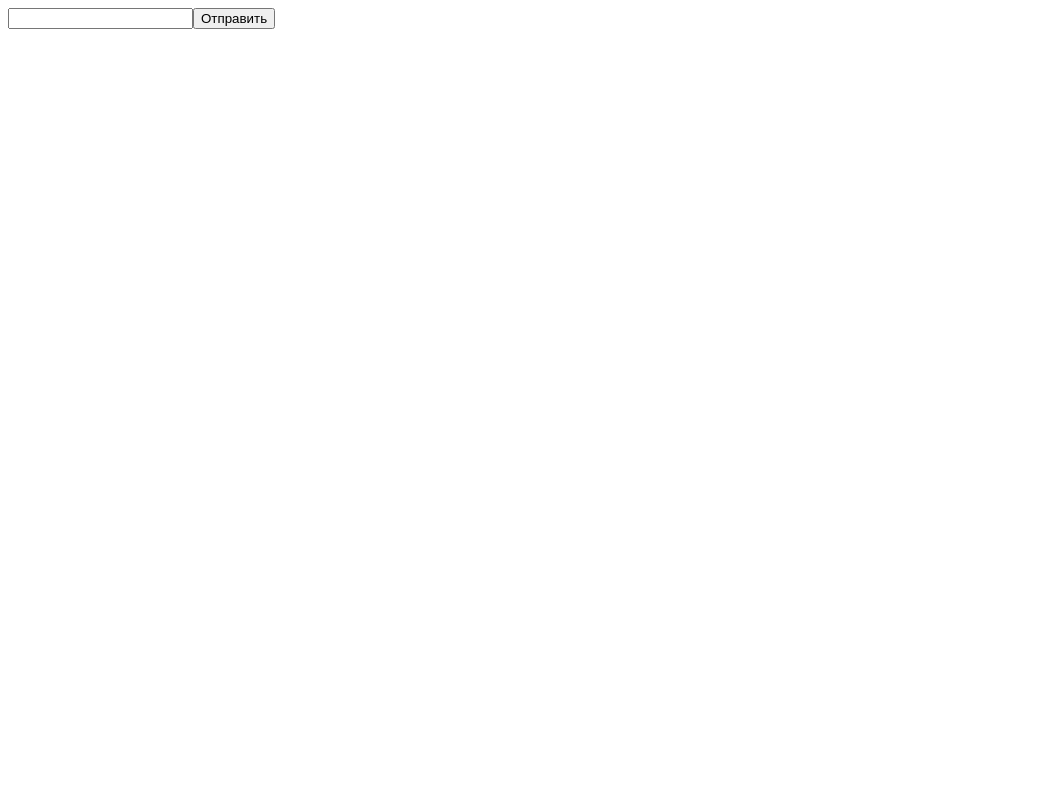
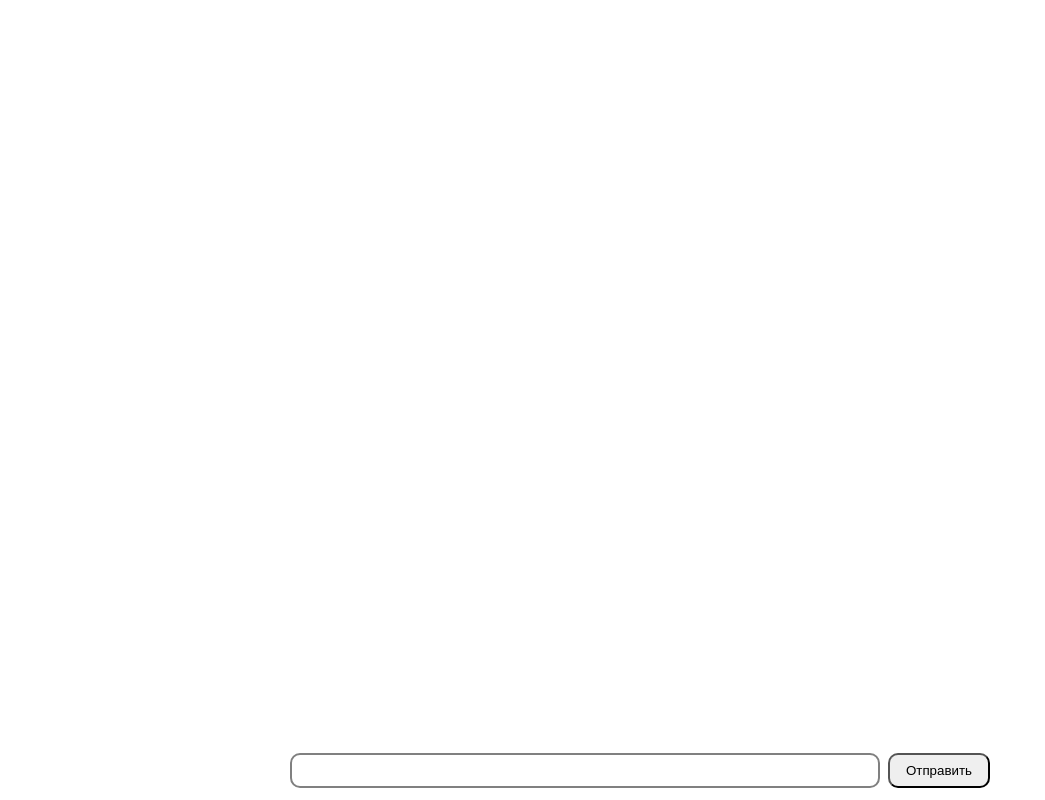
Before and after one commit to ieSkie/chat, a React app in the folder frontend/: page / in a window 1280 px wide. Shown: the whole page, without its empty margins (0-1045 px from the left). Built offline with nearby package versions, Linux system fonts and the light colour scheme; the HTML template or start-up script is replaced by a standard one.

Commit message:
add styling, loading indicator

```diff
--- /dev/null
+++ b/frontend/src/App.css
@@ -0,0 +1,60 @@
+body {
+  margin: 0;
+  padding: 0;
+}
+.message ul,
+.message ol {
+  padding-left: 20px;
+  margin: 4px 0;
+}
+.chat-app {
+  display: flex;
+  flex-direction: column;
+  height: 100vh;
+}
+.messages-container {
+  margin: 0 auto;
+  flex: 1;
+  overflow-y: auto;
+  display: flex;
+  flex-direction: column;
+  gap: 8px;
+  padding: 16px;
+  max-width: 700px;
+  width: 100%;
+}
+.chat-input {
+  max-width: 700px;
+  width: 100%;
+  margin: 0 auto;
+  display: flex;
+  align-items: center;
+  gap: 8px;
+  padding: 12px;
+}
+.chat-input input {
+  flex: 1;
+  border-radius: 10px;
+  border: 2px solid grey;
+  padding: 8px 12px;
+}
+
+.chat-input button {
+  padding: 8px 16px;
+  border-radius: 10px;
+}
+.message {
+  padding: 10px;
+  border-radius: 10px;
+  max-width: 70%; /* чтобы сообщение не растягивалось на всю ширину колонки */
+}
+
+.message.user {
+  align-self: flex-end; /* подумай, flex-end или flex-start? */
+  background-color: rgb(181, 170, 170);
+}
+
+.message.bot {
+  align-self: flex-start;
+  background-color: rgb(230, 230, 230);
+}
--- a/frontend/src/App.jsx
+++ b/frontend/src/App.jsx
@@ -1,11 +1,15 @@
 import { useState } from "react";
+import "./App.css";
 import MessageList from "./components/MessageList";
 import ChatInput from "./components/ChatInput";
 
 function App() {
   const [input, setInput] = useState("");
   const [messages, setMessages] = useState([]);
+  const [isLoading, setIsLoading] = useState(false);
   async function sendMessage() {
+    if (!input.trim()) return;
+    setIsLoading(true);
     setMessages([...messages, { role: "user", text: input }]);
     setInput("");
 
@@ -20,11 +24,12 @@ function App() {
       { role: "user", text: input },
       { role: "bot", text: data.reply },
     ]);
+    setIsLoading(false);
   }
   return (
-    <div>
+    <div className="chat-app">
+      <MessageList messages={messages} isLoading={isLoading} />
       <ChatInput input={input} setInput={setInput} sendMessage={sendMessage} />
-      <MessageList messages={messages} />
     </div>
   );
 }
--- a/frontend/src/components/ChatInput.jsx
+++ b/frontend/src/components/ChatInput.jsx
@@ -1,6 +1,6 @@
 export default function ChatInput({ input, setInput, sendMessage }) {
   return (
-    <div>
+    <div className="chat-input">
       <input value={input} onChange={(e) => setInput(e.target.value)} />
       <button onClick={sendMessage}>Отправить</button>
     </div>
--- a/frontend/src/components/MessageList.jsx
+++ b/frontend/src/components/MessageList.jsx
@@ -2,12 +2,13 @@ import ReactMarkdown from "react-markdown";
 
 export default function MessageList(props) {
   return (
-    <div>
+    <div className="messages-container">
       {props.messages.map((msg, index) => (
-        <div key={index}>
+        <div className={`message ${msg.role}`} key={index}>
           {msg.role}: <ReactMarkdown>{msg.text}</ReactMarkdown>
         </div>
       ))}
+      {props.isLoading && <div className="message bot">Бот печатает...</div>}
     </div>
   );
 }
```
Also changed, not shown: 1 other file (tests, documents, lock files or other folders).
